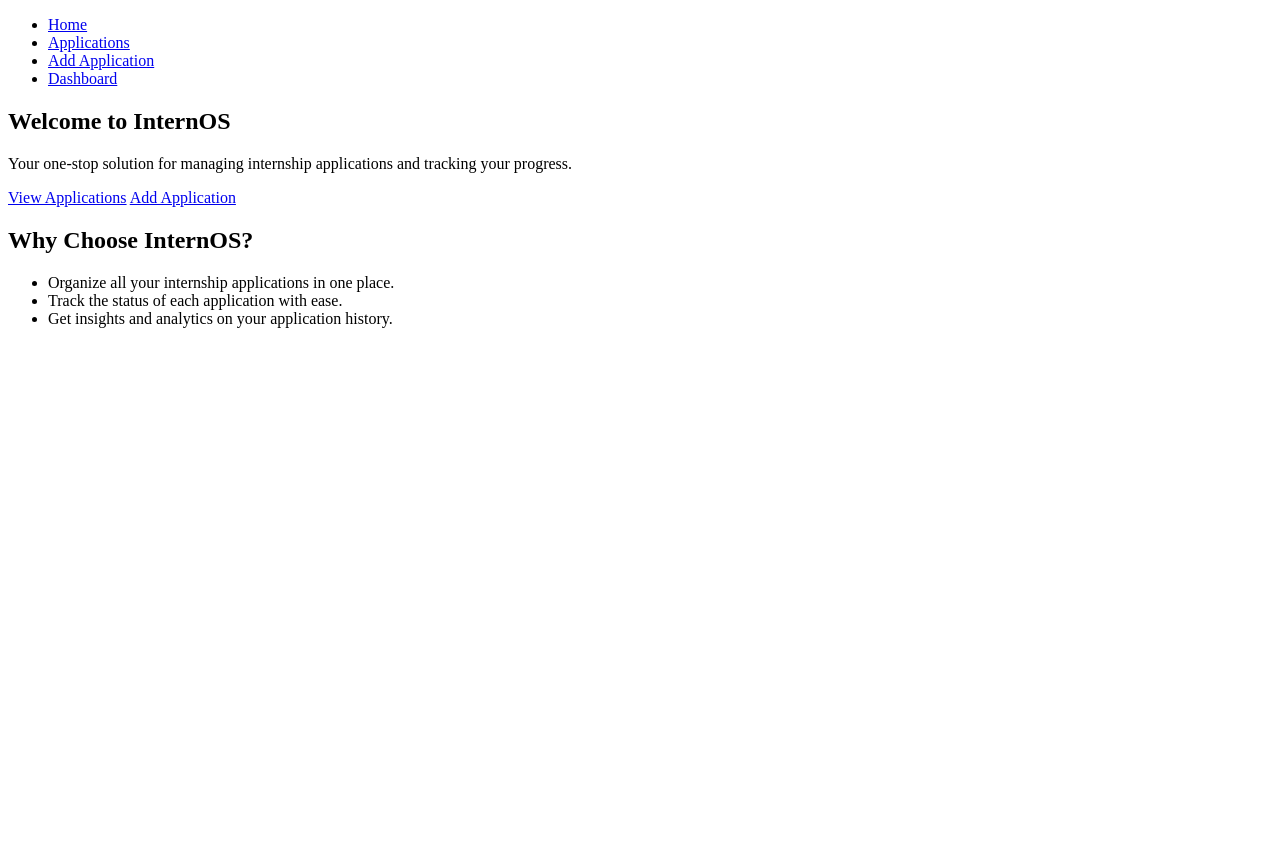
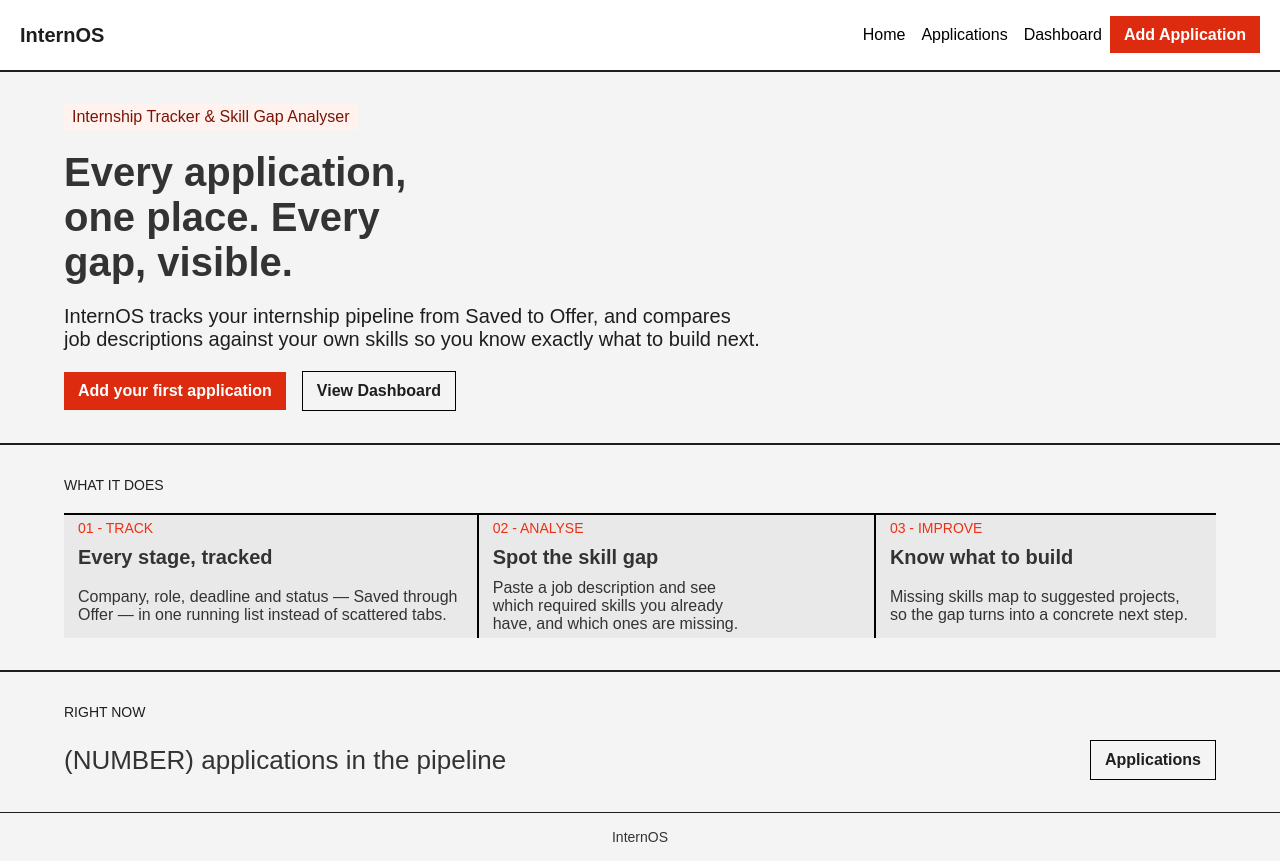
Before and after one commit to 30oh/internos, a Flask app: page / in a window 1280 px wide. Before the commit the page ends 328 px from the top, so only its background shows below. Run offline with Flask 3, Linux system fonts and the light colour scheme.

Commit message:
Home Page Styled

```diff
--- a/static/css/styles.css
+++ b/static/css/styles.css
@@ -0,0 +1,198 @@
+/* Reset some default styles */
+* {
+    box-sizing: border-box;
+}
+
+p, h1, h2, h3 {
+    margin: 0;
+}
+
+/* Body styles */
+
+body {
+    margin: 0;
+    font-family: Arial, sans-serif;
+    background-color: #f4f4f4;
+    color: #333;
+}
+
+/* Container for consistent padding and centering */
+
+.container {
+    width: 90%;
+    max-width: 90%;
+    margin: 32px auto;
+}
+
+/* Navbar styles */
+
+.navbar {
+    background-color: #fff;
+    padding: 10px 20px;
+    display: flex;
+    justify-content: space-between;
+    align-items: center;
+    border-bottom: 2px solid #201E1D;
+}
+
+.navbar ul {
+    display: flex;
+    list-style: none;
+    padding-left: 0;
+}
+
+.navbar a {
+    color: #000;
+    text-decoration: none;
+    padding: 8px 8px;
+}
+
+.navbar h1 {
+    color: #201E1D;
+    display: flex;
+    justify-content: flex-start;
+    align-items: center;
+    font-size: 20px;
+}
+
+.navbar a:hover {
+    color: #AE1800;
+    text-decoration: underline;
+}
+
+/* Button styles */
+.navbar .addappbtn, .button-group .addappbtn, .addappbtn a {
+    background-color: #DD2B0F;
+    color: #fff;
+    font-weight: bold;
+    padding: 10px 14px;
+    text-decoration: none;
+}
+
+.navbar .addappbtn:hover, .button-group .addappbtn:hover {
+    color: #fff;
+    background-color: #AE1800;
+    text-decoration: none;
+}
+
+/* Home Page Styling */
+.main-index-section, .what-it-does {
+    border-bottom: 2px solid #201E1D;
+}
+
+.main-index-section .container, .what-it-does .container, .right-now .container {
+    display: flex;
+    flex-direction: column;
+    gap: 20px;
+}
+
+.main-index-section h1{
+    font-size: 40px;
+    font-weight: bold;
+    max-width: 18ch;
+    text-wrap: balance;
+}
+
+.main-index-section .quote {
+    background-color: #FFF2EF;
+    color: #7C1405;
+    padding: 4px 8px;
+    width: fit-content;
+    font-size: 16px;
+}
+
+.main-index-section .description {
+    font-size: 20px;
+    text-wrap: balance;
+    max-width: 65ch;
+    color: #201E1D;
+}
+
+.button-group {
+    display: flex;
+    align-items: center;
+    gap: 16px;
+}
+
+.button-group .viewdashboard, .right-now a {
+    color: #201E1D;
+    font-weight: bold;
+    text-decoration: none;
+    border: 1px solid #000;
+    padding: 10px 14px;
+}
+
+.right-now {
+    border-bottom: 1px solid #201E1D;
+}
+
+.right-now .application-amount{
+    display: flex;
+    justify-content: space-between;
+    align-items: center;
+}
+
+.right-now p, .what-it-does p {
+    font-size: 14px;
+    color: #201E1D;
+}
+
+.right-now h2 {
+    font-size: 26px;
+    font-weight: lighter;
+}
+
+.footer {
+    text-align: center;
+    margin: 16px auto;
+    font-size: 14px;
+}
+
+/* Table Desgin */
+.what-it-does table {
+    background-color: #EAE9E9;
+    border-top: 2px solid #000;
+    text-align: left;
+    border-collapse: collapse;
+}
+
+.what-it-does td:nth-child(1),
+.what-it-does td:nth-child(2),
+.what-it-does th:nth-child(1),
+.what-it-does th:nth-child(2) {
+    border-right: 2px solid #000;
+}
+
+.what-it-does .red-count {
+    color: #EC3013;
+    font-size: 14px;
+}
+
+.what-it-does th {
+    font-weight: bold;
+    font-size: 20px;
+    padding: 0px 14px;
+}
+
+.what-it-does td {
+    padding: 0px 14px;
+}
+
+.what-it-does th, .what-it-does td {
+    padding: 5px 14px;
+}
+
+.what-it-does tbody {
+    font-size: 16px;
+    max-width: 42ch;
+    text-wrap: balance;
+}
+
+/* Responsive design */
+
+@media (max-width: 700px) {
+    .navbar {
+        flex-direction: column;
+        gap: 16px;
+    }
+}
--- a/templates/base.html
+++ b/templates/base.html
@@ -7,16 +7,16 @@
     <link rel="stylesheet" href="{{ url_for('static', filename='css/styles.css') }}">
 </head>
 <body>
-    <ul>
-        <li><a href="{{url_for('home') }}">Home</a></li>
-        <li><a href="{{url_for('applications') }}">Applications</a></li>
-        <li><a href="{{url_for('add_application') }}">Add Application</a></li>
-        <li><a href="{{url_for('dashboard') }}">Dashboard</a></li>
-    </ul>
-
-    <main>
+    <nav class="navbar">
+        <h1>InternOS</h1>
+        <ul>
+            <li><a href="{{url_for('home') }}">Home</a></li>
+            <li><a href="{{url_for('applications') }}">Applications</a></li>
+            <li><a href="{{url_for('dashboard') }}">Dashboard</a></li>
+            <li><a class="addappbtn" href="{{url_for('add_application') }}">Add Application</a></li>
+        </ul>
+    </nav>
         {% block content %}
         {% endblock %}
-    </main>
 </body>
 </html>
--- a/templates/index.html
+++ b/templates/index.html
@@ -1,22 +1,59 @@
 {% extends "base.html" %}
 
 {% block content %}
+<main>
+    <section class = "main-index-section">
+        <div class = "container">
+            <p class = "quote">Internship Tracker & Skill Gap Analyser</p>
+            <h1>Every application, one place. Every gap, visible.</h1>
+            <p class = "description">InternOS tracks your internship pipeline from Saved to Offer, and compares job descriptions against your own skills so you know exactly what to build next.</p>
+            <div class = "button-group">
+                <a class = "addappbtn" href="{{url_for('add_application') }}">Add your first application</a>
+                <a class = "viewdashboard" href="{{url_for('dashboard') }}">View Dashboard</a>
+            </div>
+        </div>
+    </section>
 
-<section>
-    <h1>Welcome to InternOS</h1>
-    <p>Your one-stop solution for managing internship applications and tracking your progress.</p>
+    <section class = "what-it-does">
+        <div class = "container">
+            <p>WHAT IT DOES</p>
+            <table>
+                <thead>
+                    <tr class = "red-count">
+                        <td scope="col">01 - TRACK</td>
+                        <td scope="col">02 - ANALYSE</td>
+                        <td scope="col">03 - IMPROVE</td>
+                    </tr>
+                    <tr>
+                        <th scope="col">Every stage, tracked</th>
+                        <th scope="col">Spot the skill gap</th>
+                        <th scope="col">Know what to build</th>
+                    </tr>
+                </thead>
+                    <tbody>
+                        <tr>
+                            <td>Company, role, deadline and status — Saved through Offer — in one running list instead of scattered tabs.</td>
+                            <td>Paste a job description and see which required skills you already have, and which ones are missing.</td>
+                            <td>Missing skills map to suggested projects, so the gap turns into a concrete next step.</td>
+                        </tr>
+                    </tbody>
+            </table>
+        </div>
+    </section>
 
-    <a href="{{url_for('applications')}}">View Applications</a>
-    <a href="{{url_for('add_application')}}">Add Application</a>
-</section>
+    <section class = "right-now">
+        <div class = "container">
+            <p>RIGHT NOW</p>
+            <div class = "application-amount">
+                <h2>(NUMBER) applications in the pipeline</h2>
+                <a href="{{url_for('applications') }}">Applications</a>
+            </div>
+        </div>
+    </section>
 
-<section>
-    <h2>Why Choose InternOS?</h2>
-    <ul>
-        <li>Organize all your internship applications in one place.</li>
-        <li>Track the status of each application with ease.</li>
-        <li>Get insights and analytics on your application history.</li>
-    </ul>
-</section>
+    <section class = "footer">
+            <footer>InternOS</footer>
+    </section>
+</main>
 
-{% endblock %}
+{%endblock %}
```
Also changed, not shown: internos-roadmap.md (added, +207 -0 lines).
